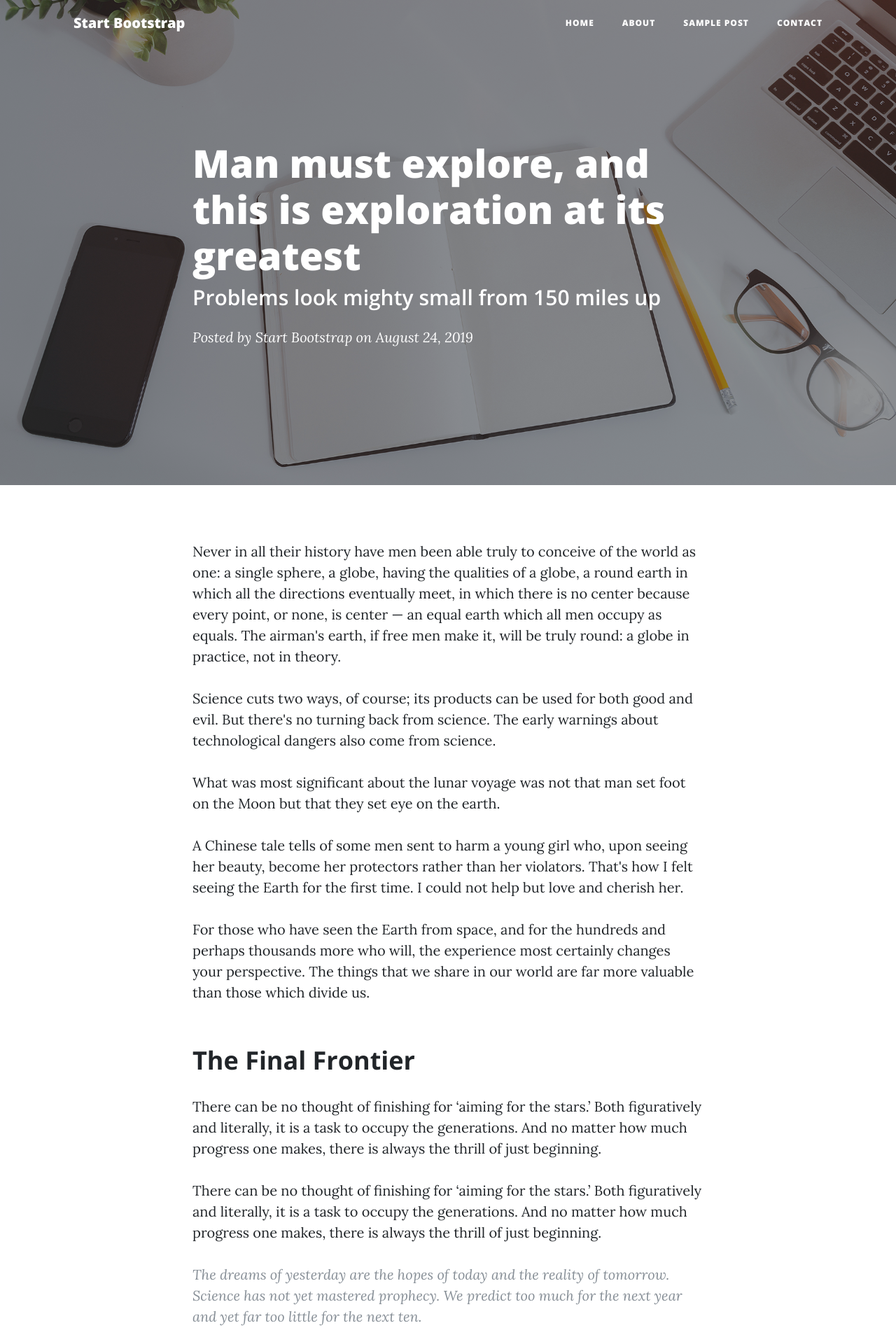
After one commit to creativechern/django-blog, a Django app: page /post/ in a window 1280 px wide. The commit adds this page. Shown: the top 1920 px of the page at 70% size. Run offline with Django 3.2, Linux system fonts and the light colour scheme; some libraries are stand-ins or nearby versions.

Commit message:
Added post.html as a simple TemplateView.

```diff
--- a/blog/urls.py
+++ b/blog/urls.py
@@ -4,4 +4,5 @@ urlpatterns = [
     path('', views.HomepageView.as_view(), name="home"),
     path('about/', views.AboutView.as_view(), name="about"),
     path('contact/', views.ContactView.as_view(), name="contact"),
+    path('post/', views.PostView.as_view(), name="post")
 ]
--- a/blog/views.py
+++ b/blog/views.py
@@ -11,3 +11,7 @@ class AboutView(TemplateView):
 
 class ContactView(TemplateView):
     template_name = "blog/contact.html"
+
+
+class PostView(TemplateView):
+    template_name = "blog/post.html"
--- a/templates/blog/base.html
+++ b/templates/blog/base.html
@@ -42,9 +42,9 @@
           <li class="nav-item">
             <a class="nav-link" href="{% url 'about' %}">About</a>
           </li>
-          {% comment %} <li class="nav-item">
+          <li class="nav-item">
             <a class="nav-link" href="{% url 'post' %}">Sample Post</a>
-          </li> {% endcomment %}
+          </li>
           <li class="nav-item">
             <a class="nav-link" href="{% url 'contact' %}">Contact</a>
           </li>
--- /dev/null
+++ b/templates/blog/post.html
@@ -0,0 +1,57 @@
+{% extends 'blog/base.html' %}
+{% block header %}
+  <div class="post-heading">
+    <h1>Man must explore, and this is exploration at its greatest</h1>
+    <h2 class="subheading">Problems look mighty small from 150 miles up</h2>
+    <span class="meta">Posted by
+      <a href="#">Start Bootstrap</a>
+      on August 24, 2019</span>
+  </div>
+{% endblock header %}
+
+{% block content %}
+  <article>
+    <div class="container">
+      <div class="row">
+        <div class="col-lg-8 col-md-10 mx-auto">
+          <p>Never in all their history have men been able truly to conceive of the world as one: a single sphere, a globe, having the qualities of a globe, a round earth in which all the directions eventually meet, in which there is no center because every point, or none, is center — an equal earth which all men occupy as equals. The airman's earth, if free men make it, will be truly round: a globe in practice, not in theory.</p>
+
+          <p>Science cuts two ways, of course; its products can be used for both good and evil. But there's no turning back from science. The early warnings about technological dangers also come from science.</p>
+
+          <p>What was most significant about the lunar voyage was not that man set foot on the Moon but that they set eye on the earth.</p>
+
+          <p>A Chinese tale tells of some men sent to harm a young girl who, upon seeing her beauty, become her protectors rather than her violators. That's how I felt seeing the Earth for the first time. I could not help but love and cherish her.</p>
+
+          <p>For those who have seen the Earth from space, and for the hundreds and perhaps thousands more who will, the experience most certainly changes your perspective. The things that we share in our world are far more valuable than those which divide us.</p>
+
+          <h2 class="section-heading">The Final Frontier</h2>
+
+          <p>There can be no thought of finishing for ‘aiming for the stars.’ Both figuratively and literally, it is a task to occupy the generations. And no matter how much progress one makes, there is always the thrill of just beginning.</p>
+
+          <p>There can be no thought of finishing for ‘aiming for the stars.’ Both figuratively and literally, it is a task to occupy the generations. And no matter how much progress one makes, there is always the thrill of just beginning.</p>
+
+          <blockquote class="blockquote">The dreams of yesterday are the hopes of today and the reality of tomorrow. Science has not yet mastered prophecy. We predict too much for the next year and yet far too little for the next ten.</blockquote>
+
+          <p>Spaceflights cannot be stopped. This is not the work of any one man or even a group of men. It is a historical process which mankind is carrying out in accordance with the natural laws of human development.</p>
+
+          <h2 class="section-heading">Reaching for the Stars</h2>
+
+          <p>As we got further and further away, it [the Earth] diminished in size. Finally it shrank to the size of a marble, the most beautiful you can imagine. That beautiful, warm, living object looked so fragile, so delicate, that if you touched it with a finger it would crumble and fall apart. Seeing this has to change a man.</p>
+
+          <a href="#">
+            <img class="img-fluid" src="img/post-sample-image.jpg" alt="">
+          </a>
+          <span class="caption text-muted">To go places and do things that have never been done before – that’s what living is all about.</span>
+
+          <p>Space, the final frontier. These are the voyages of the Starship Enterprise. Its five-year mission: to explore strange new worlds, to seek out new life and new civilizations, to boldly go where no man has gone before.</p>
+
+          <p>As I stand out here in the wonders of the unknown at Hadley, I sort of realize there’s a fundamental truth to our nature, Man must explore, and this is exploration at its greatest.</p>
+
+          <p>Placeholder text by
+            <a href="http://spaceipsum.com/">Space Ipsum</a>. Photographs by
+            <a href="https://www.flickr.com/photos/nasacommons/">NASA on The Commons</a>.</p>
+        </div>
+      </div>
+    </div>
+  </article>
+{% endblock content %}
```
